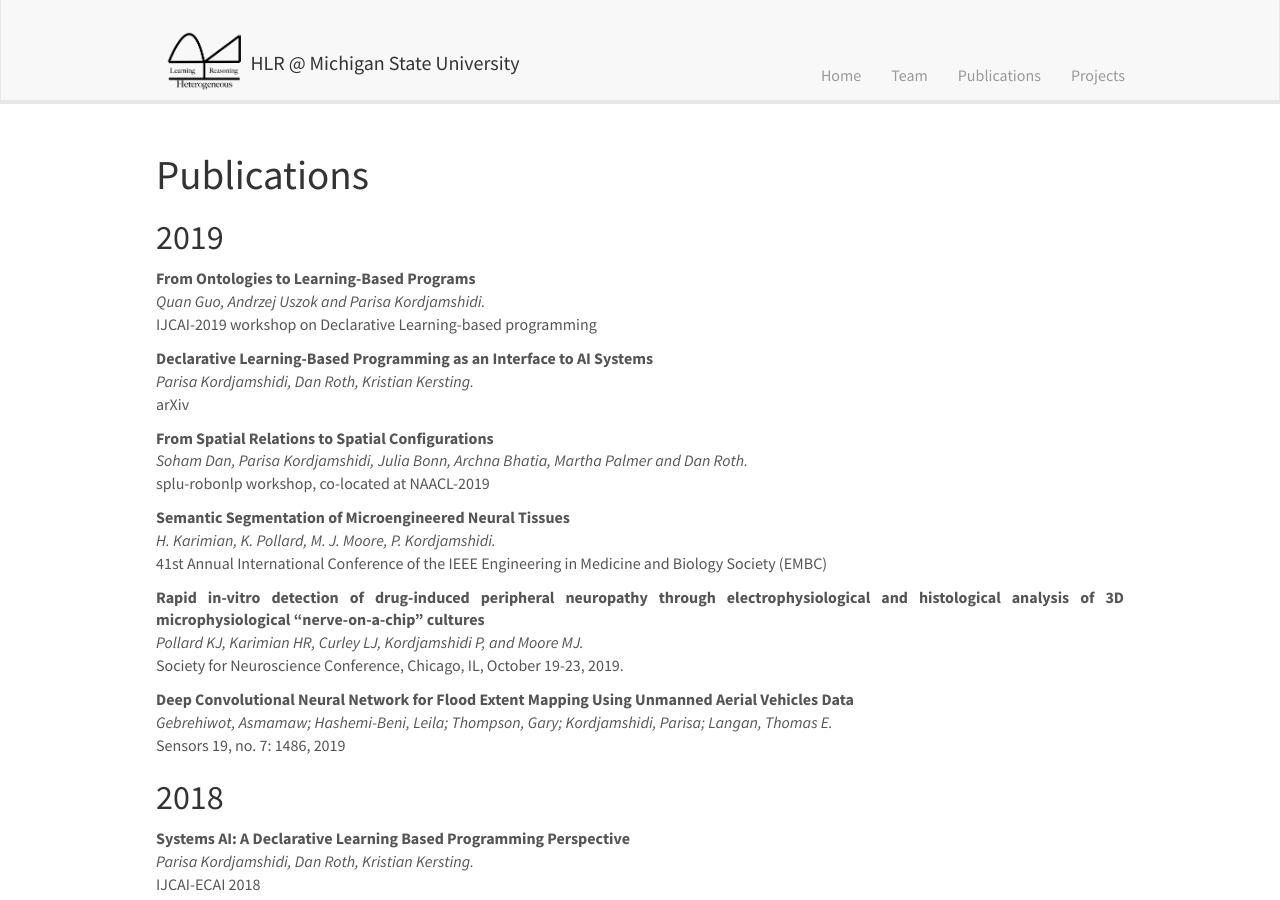
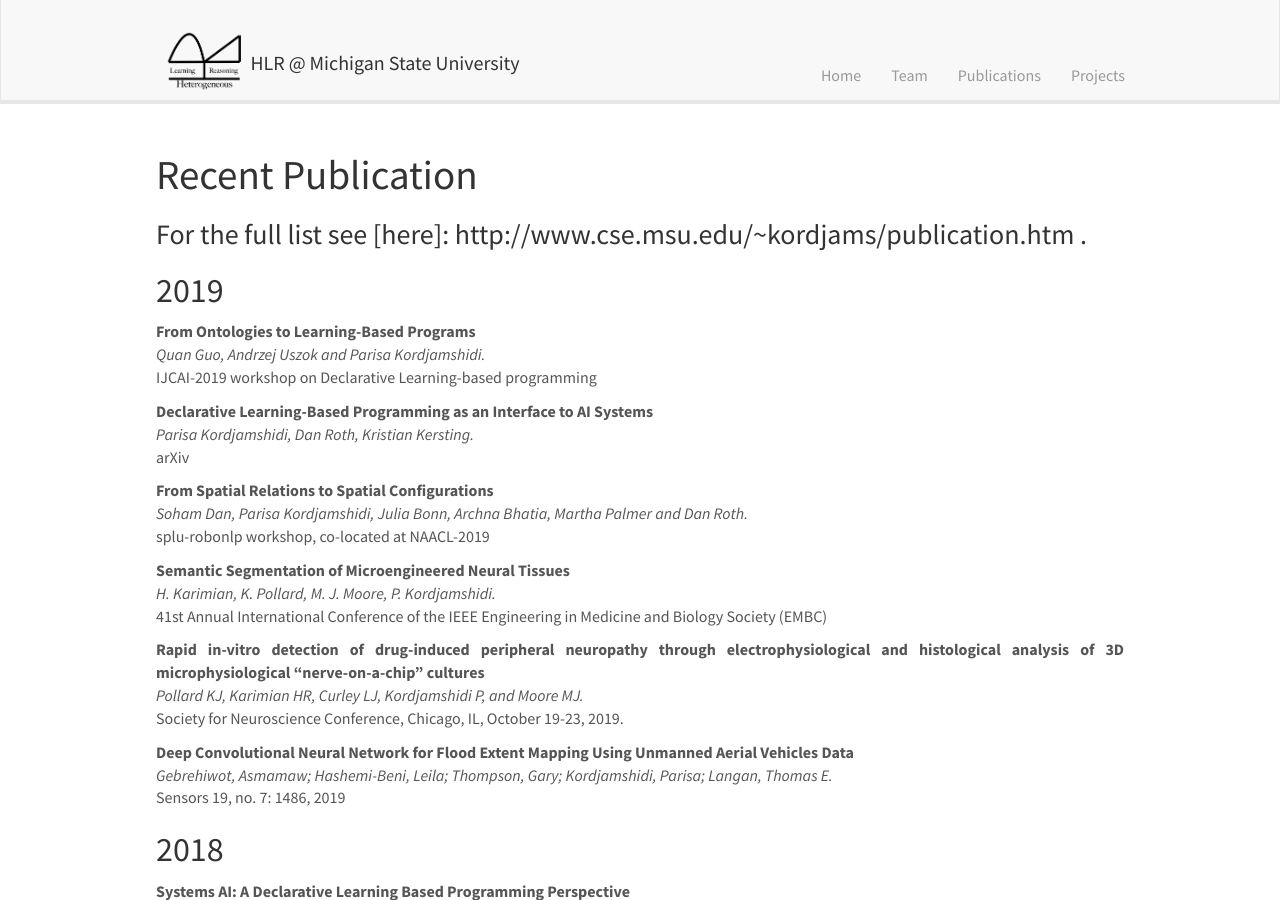
Before and after one commit to HLR/HLR.github.io, a Jekyll site: the page built from _pages/publications.md, in a window 1280 px wide and 900 px high. Built offline with Jekyll 4.4.1, drawn with Linux system fonts in a browser that asks for light colours; nearby versions of some CDN libraries.

Commit message:
test added html line for full publication referecne.

```diff
--- a/_layouts/publications.html
+++ b/_layouts/publications.html
@@ -1,7 +1,6 @@
 ---
 layout: default
 ---
-<div id="Recent publication" class="col-sm-12">
-See the full list <a href= http://www.cse.msu.edu/~kordjams/publication.htm> here</a>.
+<div id="publications" class="col-sm-12">
   {{ content }}
 </div>
--- a/_pages/publications.md
+++ b/_pages/publications.md
@@ -1,13 +1,14 @@
 ---
 title: "HLR - Publications"
 layout: gridlay
-excerpt: "HHeterogeneous Learning and Reasoning at Michigan State University."
+excerpt: "Heterogeneous Learning and Reasoning at Michigan State University."
 sitemap: false
 permalink: /publications/
 ---
 
 
-# Publications
+# Recent Publication
+### For the full list see [here]: http://www.cse.msu.edu/~kordjams/publication.htm .
 {% assign year = 0 %}
 {% for publi in site.data.publist %}
 
```
